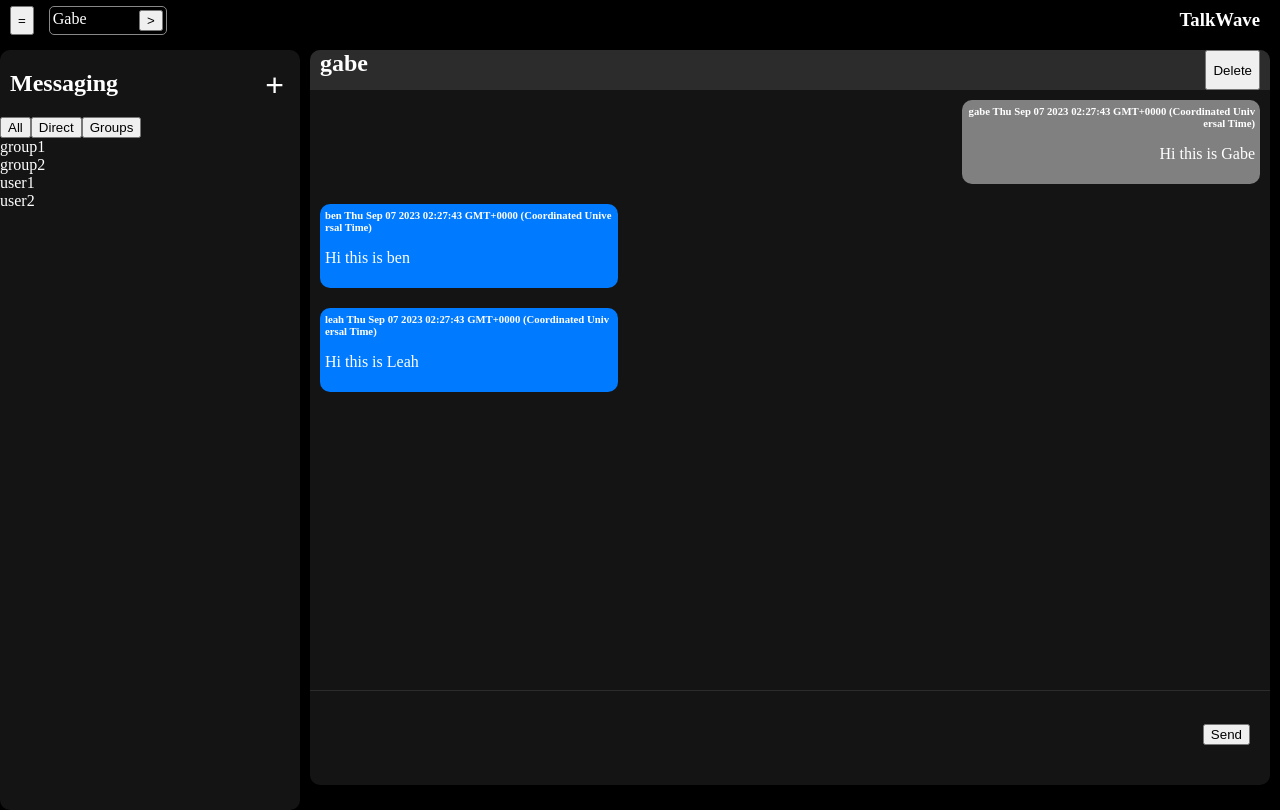
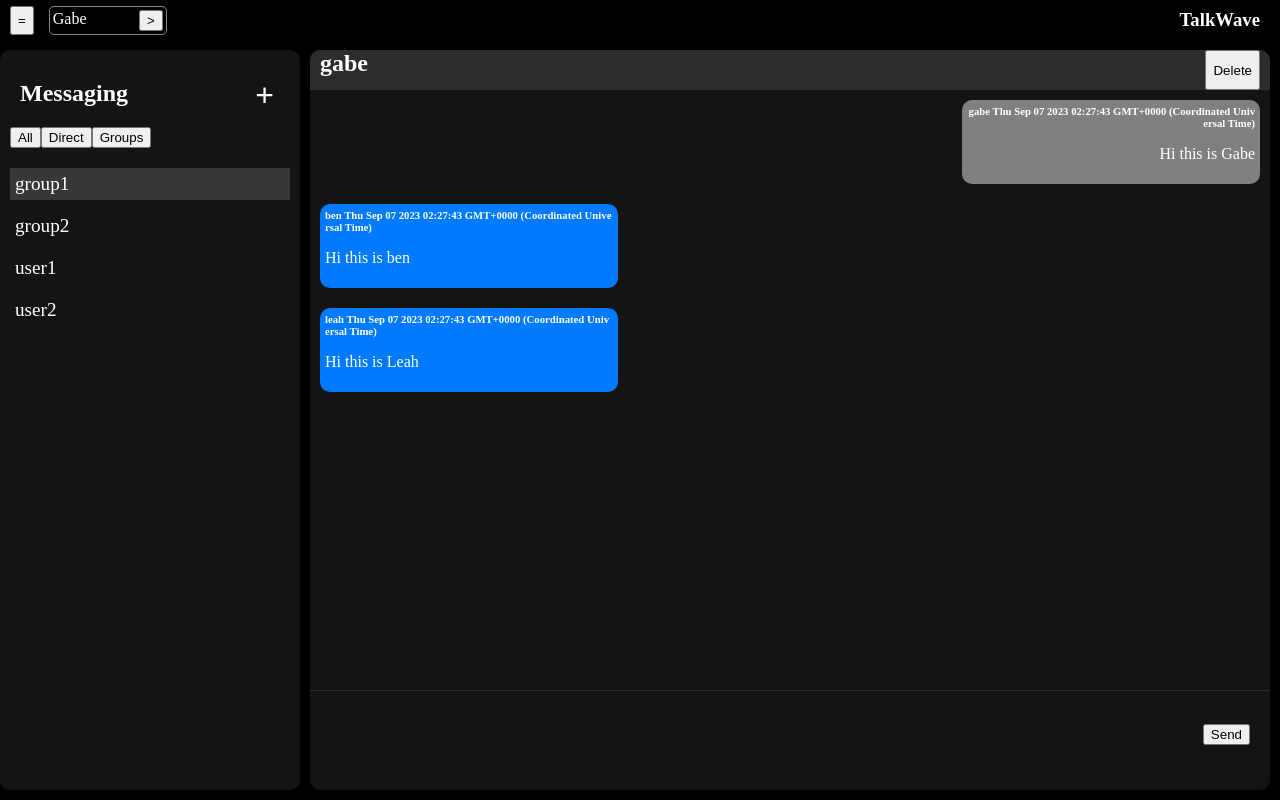
Before and after one commit to Gabefire/TalkWave, a React (Vite) app: page /main/group/1234 in a window 1280 px wide. Built offline with nearby package versions, Linux system fonts and the light colour scheme.

Commit message:
changed side bar to use links instead of buttons

```diff
--- a/src/components/main/main.css
+++ b/src/components/main/main.css
@@ -1,11 +1,13 @@
-.app {
+
+
+.root, .app {
   display: grid;
   grid-template-columns: minmax(300px, 580px) 1fr;
   grid-template-rows: 40px 1fr;
-
   background-color: black;
   color: white;
   overflow-x: hidden;
+  overflow-y: hidden;
 }
 
 .top-header {
@@ -16,10 +18,11 @@
 
 .side-bar {
   grid-area: 2/1/3/2;
-  height: calc(100vh - 40px);
+  height: calc(100vh - 80px);
   margin-top: 10px;
   border-radius: 10px;
   background-color: rgb(20, 20, 20);
+  padding: 10px;
 }
 
 @media only screen and (max-width: 600px) {
--- a/src/components/main/main_root.tsx
+++ b/src/components/main/main_root.tsx
@@ -17,6 +17,7 @@ function MainRoot() {
   const testParams = useParams();
 
   useEffect(() => {
+    // GET api call to get group information based on params
     if (
       (testParams.type == "user" || testParams.type == "group") &&
       testParams.id
@@ -28,10 +29,6 @@ function MainRoot() {
     }
   }, [testParams]);
 
-  const updateMessageQuery = (data: messageQueryType): void => {
-    setMessageQuery(data);
-  };
-
   return (
     <MessageQueryContext.Provider value={messageQuery}>
       <div className="app">
@@ -39,7 +36,7 @@ function MainRoot() {
         <div className="body">
           <Outlet />
         </div>
-        <SideBar updateMessageQuery={updateMessageQuery} />
+        <SideBar />
       </div>
     </MessageQueryContext.Provider>
   );
--- a/src/components/main/messages.css
+++ b/src/components/main/messages.css
@@ -1,7 +1,7 @@
 .body {
   display: flex;
   flex-direction: column;
-  height: calc(100vh - 70px);
+  height: calc(100vh - 65px);
   width: calc(100vw - 320px);
   min-width: 300px;
   min-height: 400px;
--- a/src/components/main/side_bar.css
+++ b/src/components/main/side_bar.css
@@ -14,3 +14,23 @@
     border: none;
     cursor: pointer;
 }
+
+.rooms {
+    padding-top: 20px;
+    height: 100%;
+    display: flex;
+    flex-direction: column;
+    gap: 10px;
+    font-size: 1.2rem;
+}
+
+.room {
+    color: white;
+    text-decoration: none;
+    cursor: pointer;
+    padding: 5px;
+}
+
+.room.active {
+    background-color: rgba(211, 211, 211, 0.183);
+}
--- a/src/components/main/side_bar.tsx
+++ b/src/components/main/side_bar.tsx
@@ -1,13 +1,10 @@
 import { useEffect, useState } from "react";
-import { messageQueryType, roomType } from "../../types/messages";
+import { roomType } from "../../types/messages";
 
 import "./side_bar.css";
+import { Link, NavLink } from "react-router-dom";
 
-interface sideBarType {
-  updateMessageQuery: (data: messageQueryType) => void;
-}
-
-function SideBar({ updateMessageQuery }: sideBarType) {
+function SideBar() {
   const [roomList, setRoomList] = useState([] as roomType[]);
   const [activeButton, setActiveButton] = useState(
     "all" as "all" | "user" | "group"
@@ -40,13 +37,6 @@ function SideBar({ updateMessageQuery }: sideBarType) {
     ];
     setRoomList(roomList);
   }, []);
-  const updateMessage = (room: roomType) => {
-    const data: messageQueryType = {
-      name: room.name,
-      type: room.type,
-    };
-    updateMessageQuery(data);
-  };
 
   return (
     <div className="side-bar">
@@ -61,9 +51,21 @@ function SideBar({ updateMessageQuery }: sideBarType) {
           </button>
           {displayJoinGroupMenu ? (
             <div className="join-group-menu">
-              <div className="message-user join-group-item">Message User</div>
-              <div className="join-group join-group-item">Join Group</div>
-              <div className="create-group join-group-item">Create Group</div>
+              <Link
+                to={"message-user"}
+                className="message-user join-group-item"
+              >
+                Message User
+              </Link>
+              <Link to={"join-group"} className="join-group join-group-item">
+                Join Group
+              </Link>
+              <Link
+                to={"create-group"}
+                className="create-group join-group-item"
+              >
+                Create Group
+              </Link>
             </div>
           ) : undefined}
         </div>
@@ -105,24 +107,24 @@ function SideBar({ updateMessageQuery }: sideBarType) {
           ? roomList.map((room) => {
               if (activeButton === "all") {
                 return (
-                  <div
+                  <NavLink
+                    to={`${room.type}/${room.id}`}
                     className="room"
                     key={room.id}
-                    onClick={() => updateMessage(room)}
                   >
                     {room.name}
-                  </div>
+                  </NavLink>
                 );
               }
               if (activeButton === room.type) {
                 return (
-                  <div
+                  <NavLink
+                    to={`${room.type}/${room.id}`}
                     className="room"
                     key={room.id}
-                    onClick={() => updateMessage(room)}
                   >
                     {room.name}
-                  </div>
+                  </NavLink>
                 );
               }
             })
```
